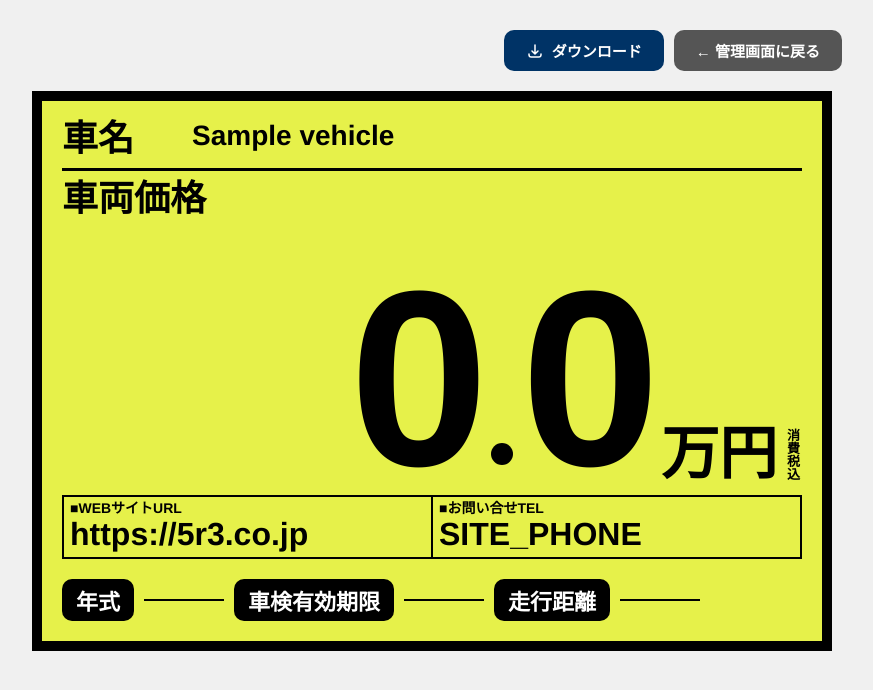
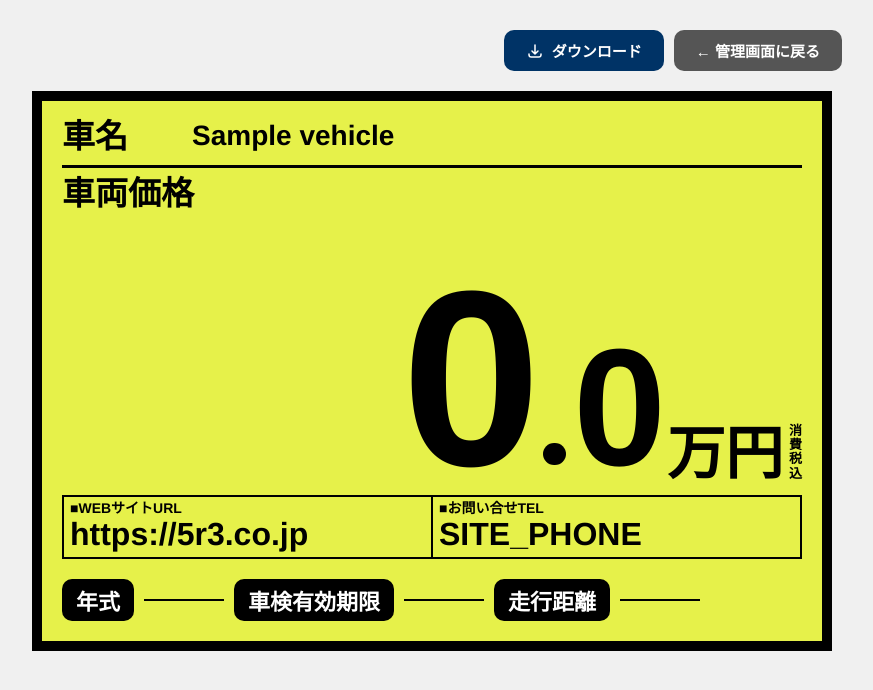
Before and after one commit to norisurf/5r3_php, a PHP site: page /price_bord.php?id=1 in a window 1280 px wide. Shown: the top 690 px of the page, without its empty margins (208-1081 px from the left). Run offline with PHP 8.4, Linux system fonts and the light colour scheme; a user stored in the database is signed in; tables that the repository leaves empty hold one stand-in row (values such as "Sample post"); a stand-in replaces the project's code that opens the database connection; some libraries are stand-ins or nearby versions.

Commit message:
価格プレート

```diff
--- a/public_html/price_bord.php
+++ b/public_html/price_bord.php
@@ -138,7 +138,7 @@
         }
 
         .label-car {
-            font-size: 36px;
+            font-size: 33px;
             line-height: 1.2;
             white-space: nowrap;
             flex-shrink: 0;
@@ -160,7 +160,7 @@
         }
 
         .label-price {
-            font-size: 36px;
+            font-size: 33px;
             line-height: 1.2;
             white-space: nowrap;
         }
@@ -194,6 +194,12 @@
             margin: 0 0.03em;
         }
 
+        /* 小数部を 2/3 サイズで表示 */
+        .price-dec {
+            font-size: 0.667em;
+            vertical-align: baseline;
+        }
+
         .price-unit {
             font-size: 58px;
             line-height: 1;
@@ -203,7 +209,8 @@
 
         .tax-note {
             font-size: 13px;
-            writing-mode: vertical-rl;
+            text-align: center;
+            line-height: 1.1;
             margin-bottom: 10px;
             flex-shrink: 0;
         }
@@ -340,9 +347,9 @@
 
             <!-- 金額（右寄せ） -->
             <div class="price-value-row">
-                <span class="price-number"><?= h($priceInt) ?><span class="price-dot"></span><?= h($priceDec) ?></span>
+                <span class="price-number"><?= h($priceInt) ?><span class="price-dot"></span><span class="price-dec"><?= h($priceDec) ?></span></span>
                 <span class="price-unit">万円</span>
-                <span class="tax-note">消費税込</span>
+                <span class="tax-note">消<br>費<br>税<br>込</span>
             </div>
 
         </div>
@@ -388,14 +395,20 @@
             try {
                 // ボードを高解像度でキャプチャ
                 const canvas = await html2canvas(board, {
-                scale: 3,          // 高解像度（800×560 → 2400×1680px）
+                    scale: 3, // 高解像度（800×560 → 2400×1680px）
                     useCORS: true,
                     logging: false
                 });
 
-            const { jsPDF } = window.jspdf;
+                const {
+                    jsPDF
+                } = window.jspdf;
                 // A3横（420mm × 297mm）
-            const pdf = new jsPDF({ orientation: 'landscape', unit: 'mm', format: 'a3' });
+                const pdf = new jsPDF({
+                    orientation: 'landscape',
+                    unit: 'mm',
+                    format: 'a3'
+                });
 
                 const imgData = canvas.toDataURL('image/jpeg', 0.97);
                 pdf.addImage(imgData, 'JPEG', 0, 0, 420, 297);
```
Lines whose indentation alone changed are shown as unchanged.
